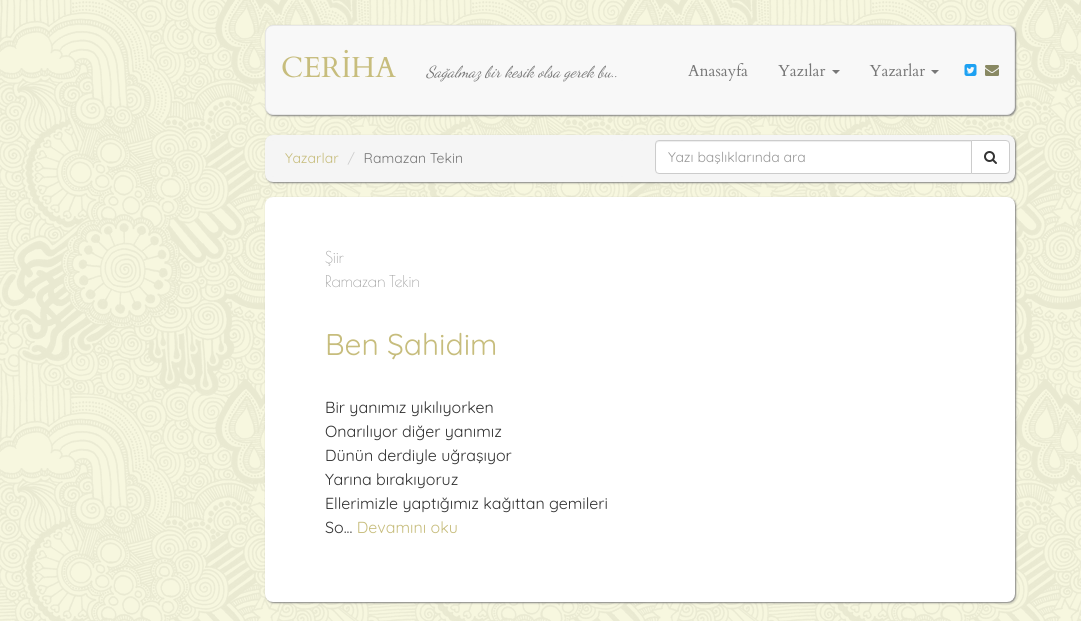
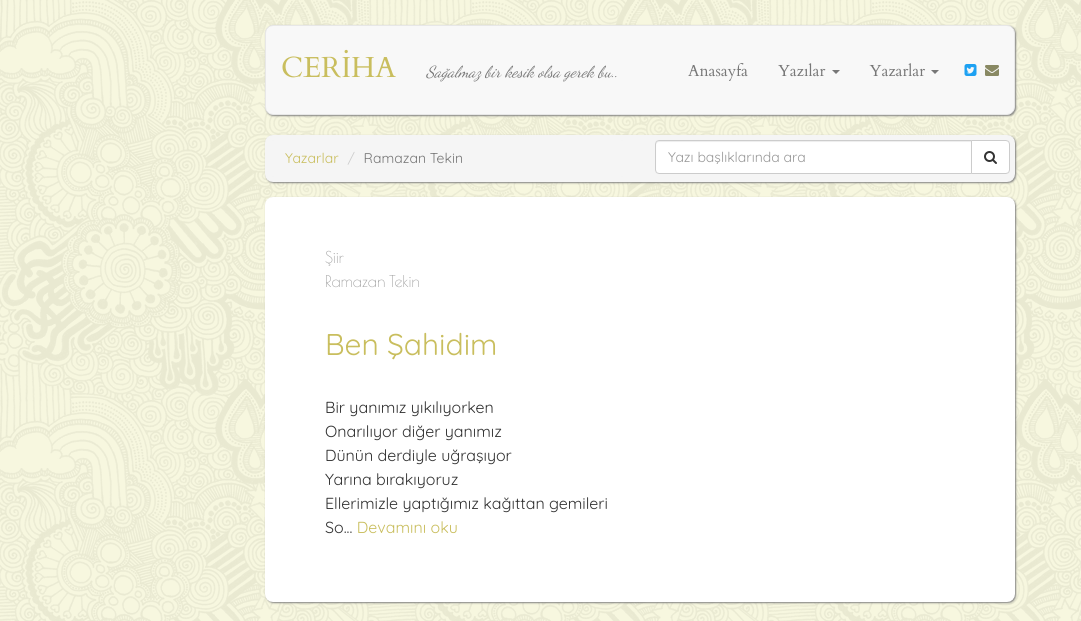
Before and after one commit to muhammedaydogdu/muhammedaydogdu.github.io, a Jekyll site: the page built from ramazan-tekin.html, in a window 1280 px wide. Shown: the top 621 px of the page, without its empty margins (0-1081 px from the left). Built offline with Jekyll 4.4.1, drawn with Linux system fonts in a browser that asks for light colours; some web fonts are replaced.

Commit message:
Update style.css

```diff
--- a/css/style.css
+++ b/css/style.css
@@ -19,20 +19,20 @@ body {
 }
 
 a {
-  color: #c7bd7d;
+  color: #c9be5e;
 }
 
 a:hover {
-  color: #c7bd7d;
+  color: #c9be5e;
 }
 
 a:focus {
-  color: #c7bd7d;
+  color: #c9be5e;
   text-decoration: none;
 }
 
 h2 {
-  color: #c7bd7d;
+  color: #c9be5e;
 }
 
 .container .navbar {
@@ -45,17 +45,17 @@ h2 {
 }
 
 .navbar .navbar-brand {
-  color: #c7bd7d;
+  color: #c9be5e;
   margin-top: 2px;
   font-size: 29px;
 }
 
 .navbar .navbar-brand:hover {
-  color: #c7bd7d;
+  color: #c9be5e;
 }
 
 .navbar .navbar-brand:focus {
-  color: #c7bd7d;
+  color: #c9be5e;
 }
 
 .navbar .navbar-text {
```
